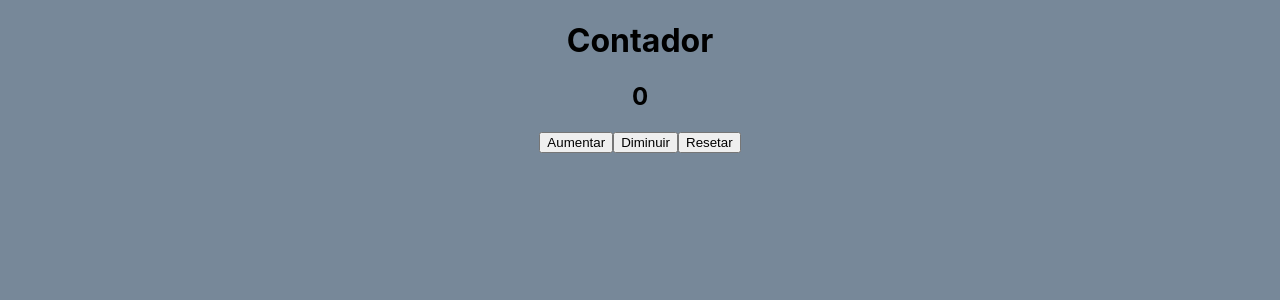
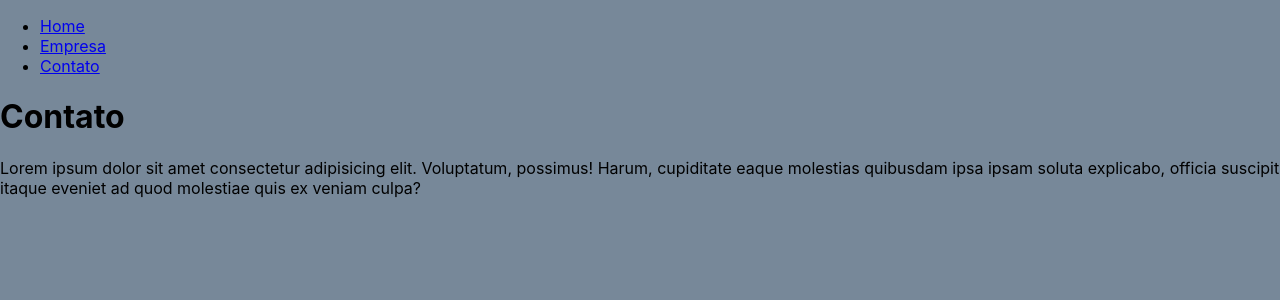
Before and after one commit to gori2016/React-estudos, a React (Create React App) app: page /contato in a window 1280 px wide. Shown: the top 300 px of the page. Built offline with nearby package versions, Linux system fonts and the light colour scheme.

Commit message:
Adicionar rotas com react-router-dom e criar páginas Home, Empresa e Contato

```diff
--- a/package.json
+++ b/package.json
@@ -9,6 +9,7 @@
     "@testing-library/user-event": "^13.5.0",
     "react": "^19.2.0",
     "react-dom": "^19.2.0",
+    "react-router-dom": "^7.10.0",
     "react-scripts": "5.0.1",
     "web-vitals": "^2.1.4"
   },
--- a/src/App.js
+++ b/src/App.js
@@ -1,21 +1,31 @@
 import './App.css';
-import OutraLista from './components/outraLista';
-import Saudacao from './components/Saudacao';
-import SeuNome from './components/SeuNome';
-import { useState } from 'react';
-import MudarNome from './components/MudarNome';
-import Contador from './components/Contador';
+import Home from './pages/Home';
+import Contato from './pages/Contato';
+import Empresa from './pages/Empresa';
+
+import { BrowserRouter, Routes, Route, Link } from "react-router-dom";
 
 function App() {
-const [nome, setNome] = useState();
+  return (
+    <BrowserRouter>
+      <ul>
+        <li>
+          <Link to="/home">Home</Link>
+        </li>
+        <li>
+          <Link to="/empresa">Empresa</Link>
+        </li>
+        <li>
+          <Link to="/contato">Contato</Link>
+        </li>
+      </ul>
 
-
-
-  return (
-    <div className="App">
-     <h1>Contador</h1>
-      <Contador />
-     </div>
+      <Routes>
+        <Route path="/home" element={<Home />} />
+        <Route path="/empresa" element={<Empresa />} />
+        <Route path="/contato" element={<Contato />} />
+      </Routes>
+    </BrowserRouter>
   );
 }
 
--- /dev/null
+++ b/src/pages/Contato.js
@@ -0,0 +1,12 @@
+function Contato(){
+    return(
+        <div>
+            <h1>Contato</h1>
+            <p>Lorem ipsum dolor sit amet consectetur adipisicing elit. Voluptatum, possimus! Harum, cupiditate eaque molestias quibusdam ipsa ipsam soluta explicabo, officia suscipit itaque eveniet ad quod molestiae quis ex veniam culpa?</p>
+        </div>
+
+
+    );
+}
+
+export default Contato;
--- /dev/null
+++ b/src/pages/Empresa.js
@@ -0,0 +1,12 @@
+function Empresa(){
+    return(
+        <div>
+            <h1>Sobre a empresa</h1>
+            <p>Lorem ipsum dolor sit amet consectetur adipisicing elit. Voluptatum, possimus! Harum, cupiditate eaque molestias quibusdam ipsa ipsam soluta explicabo, officia suscipit itaque eveniet ad quod molestiae quis ex veniam culpa?</p>
+        </div>
+
+
+    );
+}
+
+export default Empresa;
--- /dev/null
+++ b/src/pages/Home.js
@@ -0,0 +1,12 @@
+function Home(){
+    return(
+        <div>
+            <h1>Home</h1>
+            <p>Lorem ipsum dolor sit amet consectetur adipisicing elit. Voluptatum, possimus! Harum, cupiditate eaque molestias quibusdam ipsa ipsam soluta explicabo, officia suscipit itaque eveniet ad quod molestiae quis ex veniam culpa?</p>
+        </div>
+
+
+    );
+}
+
+export default Home;
```
Also changed, not shown: 1 other file (tests, documents, lock files or other folders).
